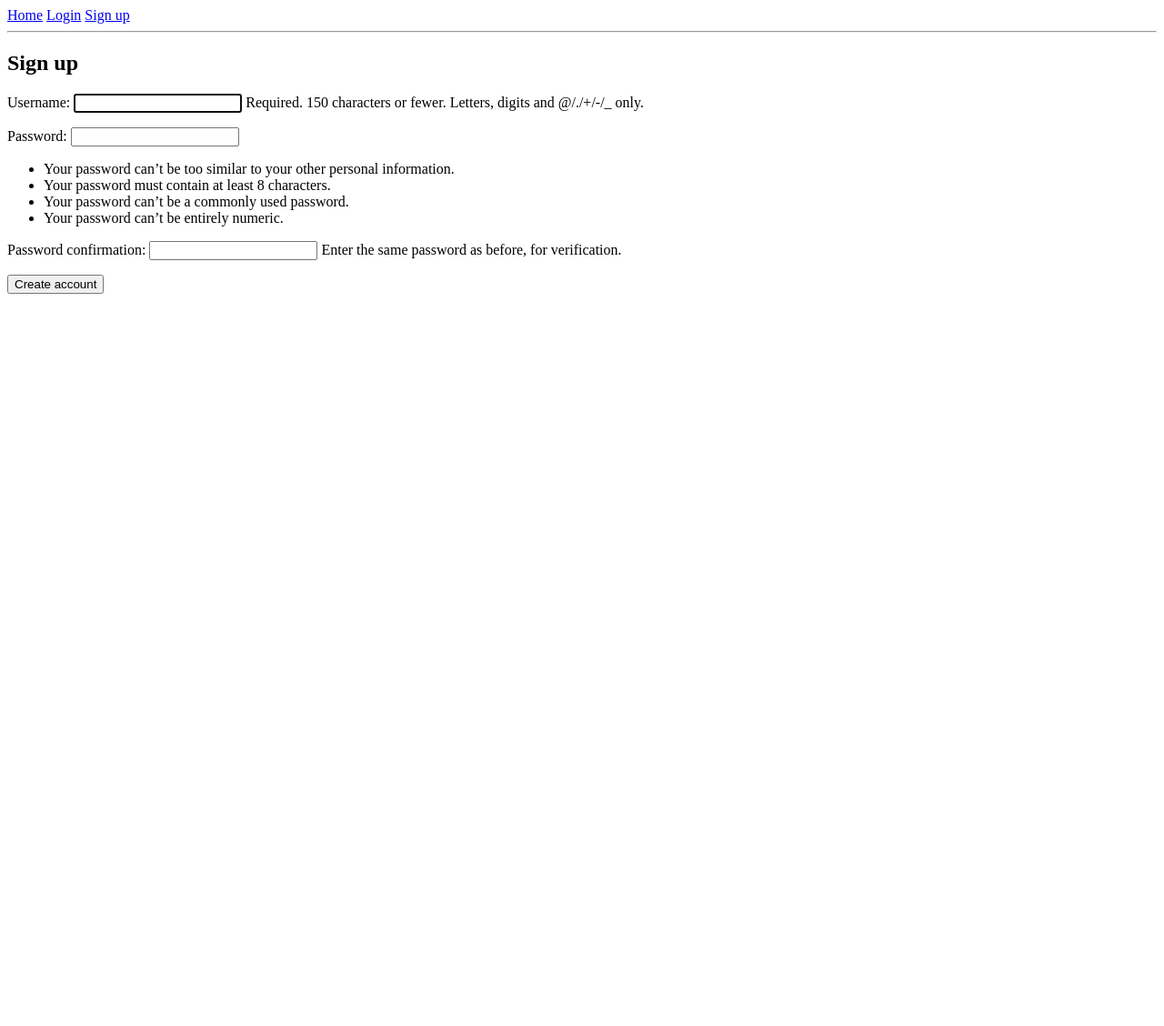
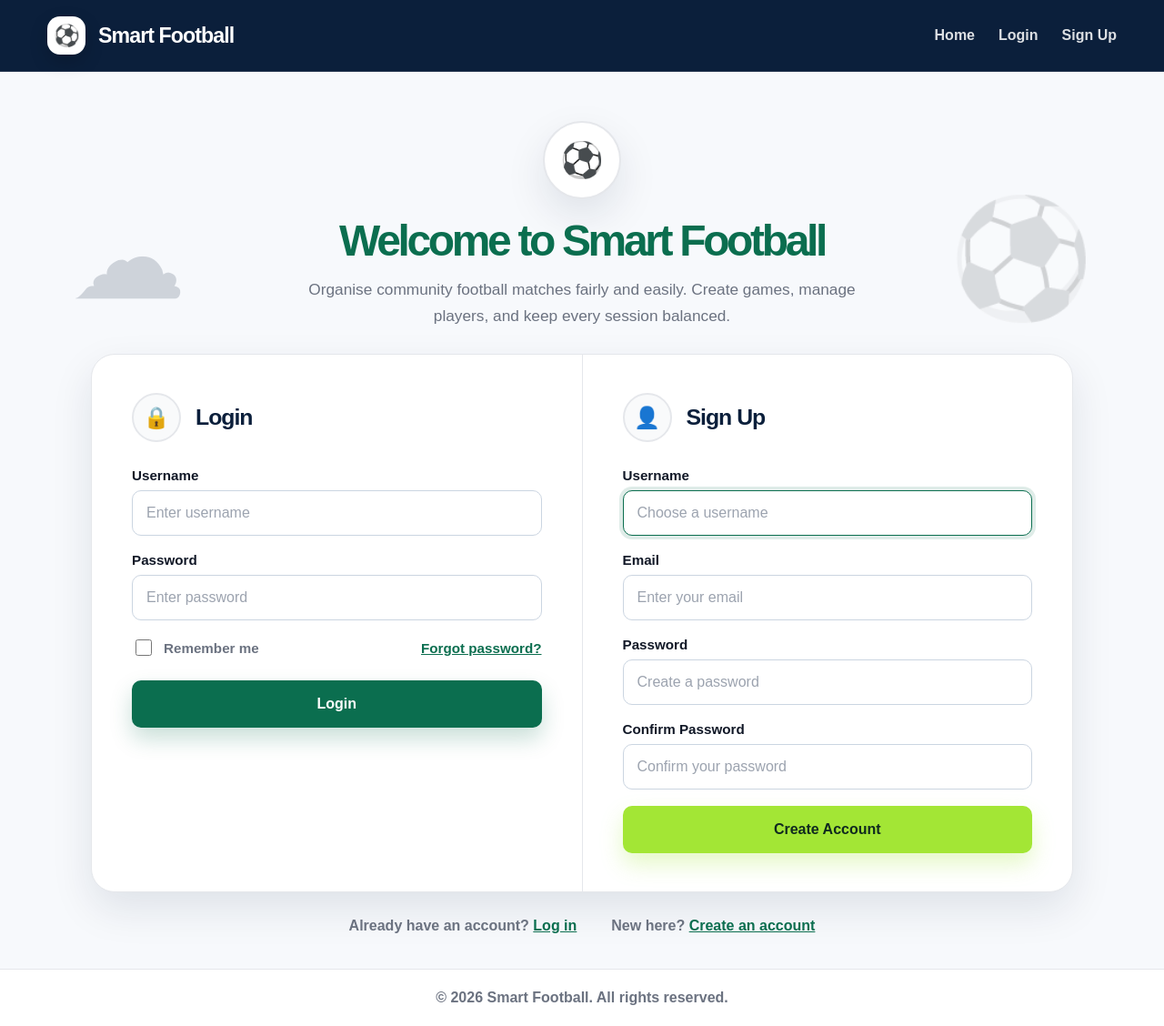
Before and after one commit to opeowolabi03/smart-football, a Django app: page /accounts/signup/ in a window 1280 px wide. Shown: the whole page at 91% size. Before the commit the page ends 323 px from the top, so only its background shows below. Run offline with Django 5.2, Linux system fonts and the light colour scheme.

Commit message:
Style login and signup page

```diff
--- a/accounts/forms.py
+++ b/accounts/forms.py
@@ -1,5 +1,75 @@
 from django import forms
+from django.contrib.auth.forms import AuthenticationForm, UserCreationForm
+from django.contrib.auth.models import User
+
 from .models import Profile
+
+
+class LoginForm(AuthenticationForm):
+    username = forms.CharField(
+        label="Username",
+        widget=forms.TextInput(attrs={
+            "class": "form-input",
+            "placeholder": "Enter username",
+            "autocomplete": "username",
+        })
+    )
+
+    password = forms.CharField(
+        label="Password",
+        widget=forms.PasswordInput(attrs={
+            "class": "form-input",
+            "placeholder": "Enter password",
+            "autocomplete": "current-password",
+        })
+    )
+
+
+class SignUpForm(UserCreationForm):
+    email = forms.EmailField(
+        label="Email",
+        required=True,
+        widget=forms.EmailInput(attrs={
+            "class": "form-input",
+            "placeholder": "Enter your email",
+            "autocomplete": "email",
+        })
+    )
+
+    class Meta:
+        model = User
+        fields = ["username", "email", "password1", "password2"]
+
+    def __init__(self, *args, **kwargs):
+        super().__init__(*args, **kwargs)
+
+        self.fields["username"].widget.attrs.update({
+            "class": "form-input",
+            "placeholder": "Choose a username",
+            "autocomplete": "username",
+        })
+
+        self.fields["password1"].widget.attrs.update({
+            "class": "form-input",
+            "placeholder": "Create a password",
+            "autocomplete": "new-password",
+        })
+
+        self.fields["password2"].widget.attrs.update({
+            "class": "form-input",
+            "placeholder": "Confirm your password",
+            "autocomplete": "new-password",
+        })
+
+    def save(self, commit=True):
+        user = super().save(commit=False)
+        user.email = self.cleaned_data["email"]
+
+        if commit:
+            user.save()
+
+        return user
+
 
 class ProfileForm(forms.ModelForm):
     class Meta:
--- a/accounts/urls.py
+++ b/accounts/urls.py
@@ -1,10 +1,12 @@
 from django.urls import path
 from django.contrib.auth import views as auth_views
+
 from . import views
 
+
 urlpatterns = [
-    path("login/", auth_views.LoginView.as_view(), name="login"),
+    path("login/", views.auth_page, {"mode": "login"}, name="login"),
+    path("signup/", views.auth_page, {"mode": "signup"}, name="signup"),
     path("logout/", auth_views.LogoutView.as_view(), name="logout"),
-    path("signup/", views.signup, name="signup"),
     path("profile/", views.edit_profile, name="edit_profile"),
 ]
--- a/accounts/views.py
+++ b/accounts/views.py
@@ -1,19 +1,44 @@
-from django.contrib.auth.forms import UserCreationForm
+from django.contrib.auth import login as auth_login
 from django.contrib.auth.decorators import login_required
 from django.shortcuts import render, redirect
-from .forms import ProfileForm
+
+from .forms import LoginForm, ProfileForm, SignUpForm
 
 
-def signup(request):
+def auth_page(request, mode="login"):
+    login_form = LoginForm(request)
+    signup_form = SignUpForm()
+    active_panel = mode
+
     if request.method == "POST":
-        form = UserCreationForm(request.POST)
-        if form.is_valid():
-            form.save()
-            return redirect("login")
-    else:
-        form = UserCreationForm()
+        if "login_submit" in request.POST:
+            active_panel = "login"
+            login_form = LoginForm(request, data=request.POST)
+            signup_form = SignUpForm()
 
-    return render(request, "accounts/signup.html", {"form": form})
+            if login_form.is_valid():
+                auth_login(request, login_form.get_user())
+
+                if not request.POST.get("remember_me"):
+                    request.session.set_expiry(0)
+
+                return redirect("session_list")
+
+        elif "signup_submit" in request.POST:
+            active_panel = "signup"
+            signup_form = SignUpForm(request.POST)
+            login_form = LoginForm(request)
+
+            if signup_form.is_valid():
+                user = signup_form.save()
+                auth_login(request, user)
+                return redirect("edit_profile")
+
+    return render(request, "accounts/auth.html", {
+        "login_form": login_form,
+        "signup_form": signup_form,
+        "active_panel": active_panel,
+    })
 
 
 @login_required
@@ -22,9 +47,10 @@ def edit_profile(request):
 
     if request.method == "POST":
         form = ProfileForm(request.POST, instance=profile)
+
         if form.is_valid():
             form.save()
-            return redirect("session_list")  # better than redirecting back to itself
+            return redirect("session_list")
     else:
         form = ProfileForm(instance=profile)
 
--- a/config/settings.py
+++ b/config/settings.py
@@ -117,6 +117,10 @@ USE_TZ = True
 # Static files (CSS, JavaScript, Images)
 # https://docs.djangoproject.com/en/6.0/howto/static-files/
 
-STATIC_URL = 'static/'
+STATIC_URL = "static/"
+
+STATICFILES_DIRS = [
+    BASE_DIR / "static",
+]
 LOGIN_REDIRECT_URL = "/"
 LOGOUT_REDIRECT_URL = "/"
--- /dev/null
+++ b/static/css/smartfootball.css
@@ -0,0 +1,399 @@
+:root {
+  --primary: #0B6E4F;
+  --secondary: #0B1F3B;
+  --accent: #A3E635;
+
+  --background: #F7F9FC;
+  --surface: #FFFFFF;
+  --border: #E5E7EB;
+
+  --text-main: #111827;
+  --text-muted: #6B7280;
+
+  --success: #16A34A;
+  --warning: #F59E0B;
+  --error: #DC2626;
+  --info: #2563EB;
+
+  --shadow: 0 18px 45px rgba(11, 31, 59, 0.10);
+  --radius-lg: 26px;
+  --radius-md: 16px;
+  --radius-sm: 10px;
+}
+
+* {
+  box-sizing: border-box;
+}
+
+body {
+  margin: 0;
+  font-family: Arial, Helvetica, sans-serif;
+  background: var(--background);
+  color: var(--text-main);
+}
+
+a {
+  color: inherit;
+}
+
+.site-header {
+  background: var(--secondary);
+  color: white;
+  border-bottom: 1px solid rgba(255, 255, 255, 0.12);
+  padding: 18px 52px;
+  display: flex;
+  align-items: center;
+  justify-content: space-between;
+}
+
+.brand {
+  display: inline-flex;
+  align-items: center;
+  gap: 14px;
+  text-decoration: none;
+  font-size: 1.45rem;
+  font-weight: 800;
+  letter-spacing: -0.04em;
+}
+
+.brand-mark {
+  width: 42px;
+  height: 42px;
+  border-radius: 14px;
+  background: white;
+  color: var(--primary);
+  display: grid;
+  place-items: center;
+  font-size: 1.45rem;
+  box-shadow: 0 8px 20px rgba(0, 0, 0, 0.18);
+}
+
+.site-nav {
+  display: flex;
+  align-items: center;
+  gap: 26px;
+  font-weight: 700;
+}
+
+.site-nav a {
+  text-decoration: none;
+  color: rgba(255, 255, 255, 0.86);
+}
+
+.site-nav a:hover {
+  color: var(--accent);
+}
+
+.logout-form {
+  margin: 0;
+}
+
+.nav-button {
+  border: 0;
+  background: transparent;
+  color: rgba(255, 255, 255, 0.86);
+  font: inherit;
+  font-weight: 700;
+  cursor: pointer;
+  padding: 0;
+}
+
+.nav-button:hover {
+  color: var(--accent);
+}
+
+.page-shell {
+  min-height: calc(100vh - 138px);
+}
+
+.auth-page {
+  position: relative;
+  overflow: hidden;
+  padding: 54px 24px 38px;
+}
+
+.auth-hero {
+  max-width: 1060px;
+  margin: 0 auto 28px;
+  text-align: center;
+  position: relative;
+}
+
+.hero-ball {
+  width: 86px;
+  height: 86px;
+  border-radius: 50%;
+  display: grid;
+  place-items: center;
+  margin: 0 auto 18px;
+  background: white;
+  border: 2px solid var(--border);
+  box-shadow: var(--shadow);
+  font-size: 2.4rem;
+}
+
+.auth-hero h1 {
+  margin: 0 0 12px;
+  color: var(--primary);
+  font-size: clamp(2rem, 4vw, 3rem);
+  letter-spacing: -0.07em;
+}
+
+.auth-hero p {
+  margin: 0 auto;
+  max-width: 640px;
+  color: var(--text-muted);
+  font-size: 1.08rem;
+  line-height: 1.65;
+}
+
+.auth-card {
+  max-width: 1080px;
+  margin: 0 auto;
+  background: var(--surface);
+  border: 1px solid var(--border);
+  border-radius: var(--radius-lg);
+  box-shadow: var(--shadow);
+  display: grid;
+  grid-template-columns: 1fr 1px 1fr;
+  overflow: hidden;
+}
+
+.auth-panel {
+  padding: 42px 44px;
+}
+
+.auth-divider {
+  background: var(--border);
+}
+
+.panel-heading {
+  display: flex;
+  align-items: center;
+  gap: 16px;
+  margin-bottom: 28px;
+}
+
+.panel-icon {
+  width: 54px;
+  height: 54px;
+  border-radius: 50%;
+  border: 2px solid var(--border);
+  background: #F9FAFB;
+  display: grid;
+  place-items: center;
+  font-size: 1.45rem;
+}
+
+.panel-heading h2 {
+  margin: 0;
+  color: var(--secondary);
+  font-size: 1.55rem;
+  letter-spacing: -0.04em;
+}
+
+.form-group {
+  margin-bottom: 18px;
+}
+
+.form-row-between {
+  display: flex;
+  justify-content: space-between;
+  align-items: center;
+  gap: 14px;
+  margin: 12px 0 24px;
+}
+
+label {
+  display: block;
+  font-weight: 800;
+  color: var(--text-main);
+  margin-bottom: 8px;
+  font-size: 0.95rem;
+}
+
+.form-input {
+  width: 100%;
+  border: 1.5px solid #CBD5E1;
+  background: white;
+  color: var(--text-main);
+  border-radius: var(--radius-sm);
+  min-height: 50px;
+  padding: 13px 15px;
+  font-size: 1rem;
+  outline: none;
+  transition: border-color 0.18s ease, box-shadow 0.18s ease;
+}
+
+.form-input:focus {
+  border-color: var(--primary);
+  box-shadow: 0 0 0 4px rgba(11, 110, 79, 0.13);
+}
+
+.form-input::placeholder {
+  color: #9CA3AF;
+}
+
+.checkbox-label {
+  display: inline-flex;
+  align-items: center;
+  gap: 10px;
+  color: var(--text-muted);
+  font-weight: 700;
+  margin: 0;
+}
+
+.checkbox-label input {
+  width: 18px;
+  height: 18px;
+  accent-color: var(--primary);
+}
+
+.small-link {
+  color: var(--primary);
+  font-weight: 800;
+  font-size: 0.95rem;
+}
+
+.btn {
+  width: 100%;
+  border: 0;
+  border-radius: var(--radius-sm);
+  min-height: 52px;
+  padding: 14px 18px;
+  font-weight: 900;
+  font-size: 1rem;
+  cursor: pointer;
+  transition: transform 0.14s ease, box-shadow 0.14s ease, background 0.14s ease;
+}
+
+.btn:hover {
+  transform: translateY(-1px);
+}
+
+.btn-primary {
+  background: var(--accent);
+  color: #102A1F;
+  box-shadow: 0 12px 24px rgba(163, 230, 53, 0.28);
+}
+
+.btn-primary:hover {
+  background: #B8F75A;
+}
+
+.btn-secondary {
+  background: var(--primary);
+  color: white;
+  box-shadow: 0 12px 24px rgba(11, 110, 79, 0.22);
+}
+
+.btn-secondary:hover {
+  background: #095C42;
+}
+
+.form-errors,
+.field-errors {
+  background: #FEF2F2;
+  border: 1px solid #FECACA;
+  color: var(--error);
+  border-radius: var(--radius-sm);
+  padding: 10px 12px;
+  margin: 0 0 14px;
+  font-size: 0.92rem;
+  line-height: 1.45;
+}
+
+.field-errors {
+  margin-top: 8px;
+}
+
+.field-errors p,
+.form-errors p {
+  margin: 0;
+}
+
+.auth-switch-row {
+  max-width: 840px;
+  margin: 28px auto 0;
+  display: flex;
+  justify-content: center;
+  gap: 38px;
+  color: var(--text-muted);
+  font-weight: 700;
+}
+
+.auth-switch-row a {
+  color: var(--primary);
+  font-weight: 900;
+}
+
+.decor {
+  position: absolute;
+  pointer-events: none;
+  opacity: 0.17;
+  color: var(--secondary);
+  font-size: clamp(4rem, 10vw, 8rem);
+  z-index: 0;
+}
+
+.decor-left {
+  left: 6%;
+  top: 130px;
+}
+
+.decor-right {
+  right: 6%;
+  top: 130px;
+}
+
+.auth-hero,
+.auth-card,
+.auth-switch-row {
+  position: relative;
+  z-index: 1;
+}
+
+.site-footer {
+  background: white;
+  border-top: 1px solid var(--border);
+  color: var(--text-muted);
+  text-align: center;
+  padding: 22px;
+  font-weight: 600;
+}
+
+@media (max-width: 900px) {
+  .site-header {
+    padding: 16px 22px;
+    flex-direction: column;
+    gap: 18px;
+  }
+
+  .site-nav {
+    flex-wrap: wrap;
+    justify-content: center;
+    gap: 18px;
+  }
+
+  .auth-card {
+    grid-template-columns: 1fr;
+  }
+
+  .auth-divider {
+    height: 1px;
+  }
+
+  .auth-panel {
+    padding: 32px 24px;
+  }
+
+  .auth-switch-row {
+    flex-direction: column;
+    align-items: center;
+    gap: 12px;
+  }
+
+  .decor {
+    display: none;
+  }
+}
--- /dev/null
+++ b/templates/accounts/auth.html
@@ -0,0 +1,147 @@
+{% extends "base.html" %}
+
+{% block content %}
+
+<section class="auth-page">
+  <div class="decor decor-left">☁</div>
+  <div class="decor decor-right">⚽</div>
+
+  <div class="auth-hero">
+    <div class="hero-ball">⚽</div>
+
+    <h1>Welcome to Smart Football</h1>
+
+    <p>
+      Organise community football matches fairly and easily.
+      Create games, manage players, and keep every session balanced.
+    </p>
+  </div>
+
+  <div class="auth-card">
+    <section class="auth-panel" id="login">
+      <div class="panel-heading">
+        <span class="panel-icon">🔒</span>
+        <h2>Login</h2>
+      </div>
+
+      <form method="post" action="{% url 'login' %}">
+        {% csrf_token %}
+
+        {% if login_form.non_field_errors %}
+          <div class="form-errors">
+            {{ login_form.non_field_errors }}
+          </div>
+        {% endif %}
+
+        <div class="form-group">
+          <label for="{{ login_form.username.id_for_label }}">Username</label>
+          {{ login_form.username }}
+
+          {% if login_form.username.errors %}
+            <div class="field-errors">
+              {{ login_form.username.errors }}
+            </div>
+          {% endif %}
+        </div>
+
+        <div class="form-group">
+          <label for="{{ login_form.password.id_for_label }}">Password</label>
+          {{ login_form.password }}
+
+          {% if login_form.password.errors %}
+            <div class="field-errors">
+              {{ login_form.password.errors }}
+            </div>
+          {% endif %}
+        </div>
+
+        <div class="form-row-between">
+          <label class="checkbox-label">
+            <input type="checkbox" name="remember_me">
+            Remember me
+          </label>
+
+          <a class="small-link" href="#">Forgot password?</a>
+        </div>
+
+        <button class="btn btn-secondary" type="submit" name="login_submit">
+          Login
+        </button>
+      </form>
+    </section>
+
+    <div class="auth-divider"></div>
+
+    <section class="auth-panel" id="signup">
+      <div class="panel-heading">
+        <span class="panel-icon">👤</span>
+        <h2>Sign Up</h2>
+      </div>
+
+      <form method="post" action="{% url 'signup' %}">
+        {% csrf_token %}
+
+        {% if signup_form.non_field_errors %}
+          <div class="form-errors">
+            {{ signup_form.non_field_errors }}
+          </div>
+        {% endif %}
+
+        <div class="form-group">
+          <label for="{{ signup_form.username.id_for_label }}">Username</label>
+          {{ signup_form.username }}
+
+          {% if signup_form.username.errors %}
+            <div class="field-errors">
+              {{ signup_form.username.errors }}
+            </div>
+          {% endif %}
+        </div>
+
+        <div class="form-group">
+          <label for="{{ signup_form.email.id_for_label }}">Email</label>
+          {{ signup_form.email }}
+
+          {% if signup_form.email.errors %}
+            <div class="field-errors">
+              {{ signup_form.email.errors }}
+            </div>
+          {% endif %}
+        </div>
+
+        <div class="form-group">
+          <label for="{{ signup_form.password1.id_for_label }}">Password</label>
+          {{ signup_form.password1 }}
+
+          {% if signup_form.password1.errors %}
+            <div class="field-errors">
+              {{ signup_form.password1.errors }}
+            </div>
+          {% endif %}
+        </div>
+
+        <div class="form-group">
+          <label for="{{ signup_form.password2.id_for_label }}">Confirm Password</label>
+          {{ signup_form.password2 }}
+
+          {% if signup_form.password2.errors %}
+            <div class="field-errors">
+              {{ signup_form.password2.errors }}
+            </div>
+          {% endif %}
+        </div>
+
+        <button class="btn btn-primary" type="submit" name="signup_submit">
+          Create Account
+        </button>
+      </form>
+    </section>
+  </div>
+
+  <div class="auth-switch-row">
+    <span>Already have an account? <a href="{% url 'login' %}#login">Log in</a></span>
+    <span>New here? <a href="{% url 'signup' %}#signup">Create an account</a></span>
+  </div>
+</section>
+
+{% endblock %}
--- a/templates/base.html
+++ b/templates/base.html
@@ -1,35 +1,47 @@
+{% load static %}
+
 <!doctype html>
-<html>
-<script src="https://cdn.jsdelivr.net/npm/chart.js"></script>
+<html lang="en">
 <head>
   <meta charset="utf-8">
+  <meta name="viewport" content="width=device-width, initial-scale=1">
   <title>Smart Football</title>
+
+  <link rel="stylesheet" href="{% static 'css/smartfootball.css' %}">
+  <script src="https://cdn.jsdelivr.net/npm/chart.js"></script>
 </head>
+
 <body>
-<nav>
-  <a href="/">Home</a>
+  <header class="site-header">
+    <a class="brand" href="{% url 'session_list' %}">
+      <span class="brand-mark">⚽</span>
+      <span>Smart Football</span>
+    </a>
+
+    <nav class="site-nav">
+      <a href="{% url 'session_list' %}">Home</a>
 
       {% if user.is_authenticated %}
-    <span>Logged in as {{ user.username }}</span>
-    <a href="/accounts/profile/">Profile</a>
-    <a href="{% url 'edit_profile' %}">Edit profile</a>
+        <a href="{% url 'edit_profile' %}">Profile</a>
+        <a href="{% url 'organiser_dashboard' %}">Dashboard</a>
 
-    {% if user.is_staff %}
-      <a href="{% url 'organiser_dashboard' %}">Organiser dashboard</a>
-      <a href="{% url 'session_create' %}">Create session</a>
-    {% endif %}
-
-    <form method="post" action="{% url 'logout' %}" style="display:inline;">
+        <form class="logout-form" method="post" action="{% url 'logout' %}">
           {% csrf_token %}
-      <button type="submit">Logout</button>
+          <button class="nav-button" type="submit">Logout</button>
         </form>
       {% else %}
-    <a href="/accounts/login/">Login</a>
-    <a href="/accounts/signup/">Sign up</a>
+        <a href="{% url 'login' %}">Login</a>
+        <a href="{% url 'signup' %}">Sign Up</a>
       {% endif %}
     </nav>
+  </header>
 
-<hr>
+  <main class="page-shell">
     {% block content %}{% endblock %}
+  </main>
+
+  <footer class="site-footer">
+    © 2026 Smart Football. All rights reserved.
+  </footer>
 </body>
 </html>
```
Also changed, not shown: scheduling/management/commands/seed_demo.py (line endings or trailing spaces). Lines whose indentation alone changed are shown as unchanged.
